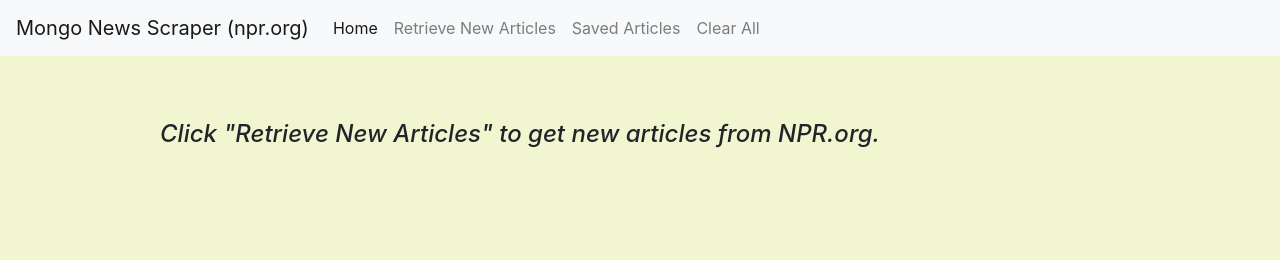
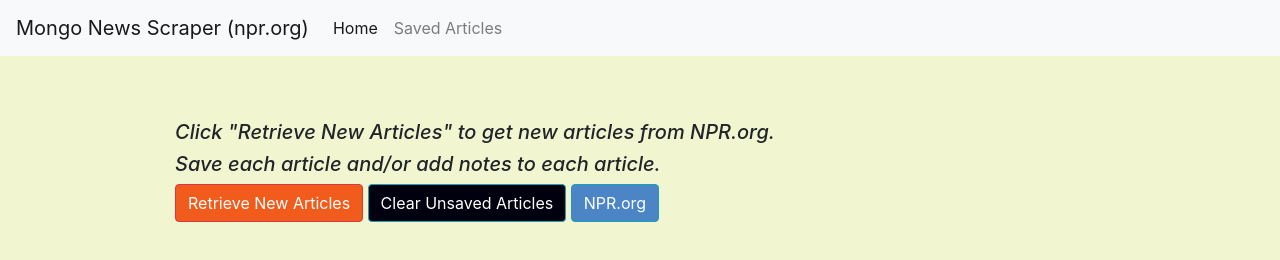
Before and after one commit to kylecom2000/MongoScrape, a website: page public/index.html in a window 1280 px wide. Drawn offline with nearby package versions, Linux system fonts and the light colour scheme; no server answers.

Commit message:
styling and reorganization of buttons

```diff
--- a/public/css/style.css
+++ b/public/css/style.css
@@ -1,11 +1,23 @@
 
 body { background-color: #F2F6D0 }
 
-#wrapper {
-  width: 960px;
+.container-fluid {
+  max-width: 960px;
   margin-left: auto;
   margin-right: auto;
   padding-top: 5%;
+}
+
+#scraper {
+  background-color: #F15B1C;
+}
+
+#deleteAll {
+  background-color: #00000F;
+}
+
+#nprORG {
+  background-color: #4C85C5;
 }
 
 /* #articles {
@@ -15,8 +27,8 @@ body { background-color: #F2F6D0 }
   height: 700px;
 } */
 
-img {
-  width: 300px;
+.container-fluid img {
+  max-width: 300px;
 }
 
 /* #notes {
--- a/public/index.html
+++ b/public/index.html
@@ -14,6 +14,7 @@
   </head>
 
   <body>
+
       <nav class="navbar navbar-expand-lg navbar-light bg-light">
           <a class="navbar-brand" href="#">Mongo News Scraper (npr.org)</a>
           <button class="navbar-toggler" type="button" data-toggle="collapse" data-target="#navbarNav" aria-controls="navbarNav" aria-expanded="false" aria-label="Toggle navigation">
@@ -26,22 +27,24 @@
                 <a class="nav-link" href="/">Home <span class="sr-only">(current)</span></a>
               </li>
               <li class="nav-item">
-                <a class="nav-link" id="scraper">Retrieve New Articles</a>
-              </li>
-              <li class="nav-item">
-                <a class="nav-link" id="savedArticles">Saved Articles</a>
-              </li>
-              <li class="nav-item">
-                <a class="nav-link" id="deleteAll">Clear All</a>
+                <a class="nav-link" id="savedArticlesBtn">Saved Articles</a>
               </li>
             </ul>
           </div>
       </nav>
 
-    <div id="wrapper">
-        <h4><i>Click "Retrieve New Articles" to get new articles from NPR.org.</i></h4>
-      <div id="articles"></div>
-      <div id="notes"></div>
+    <div class="container-fluid">
+    <!-- <div id="wrapper"> -->
+
+      <div id="articles">
+          <h5><i>Click "Retrieve New Articles" to get new articles from NPR.org.</i></h5>
+          <h5><i>Save each article and/or add notes to each article.</i></h5>
+          <button type="button" class="btn btn-danger" id="scraper">Retrieve New Articles</button>
+          <button type="button" class="btn btn-info" id="deleteAll">Clear Unsaved Articles</button>
+          <button type="button" class="btn btn-info" id="nprORG">NPR.org</button>
+          <br>
+          <br>
+      </div>
     </div>
 
     <div class="modal fade" id="notesModal" tabindex="-1" role="dialog" aria-labelledby="notesModalLabel" aria-hidden="true">
@@ -74,8 +77,8 @@
           </div>
         </div>
       </div>
-</div>
-
+    </div>
+  </div>
     <!-- JS to run on page after loading -->
     <script src="./js/app.js"></script>
   </body>
--- a/public/js/app.js
+++ b/public/js/app.js
@@ -1,5 +1,5 @@
 
-// Grab the articles as a json
+// Grab the articles json and append each item to html.
 $.getJSON("/articles", function(data) {
   for (var i = 0; i < data.length; i++) {
     cssID = `#${data[i]._id}`
@@ -8,9 +8,13 @@ $.getJSON("/articles", function(data) {
     $(cssID).append("<div class='media-body'><h5><a href='" + data[i].link + "'>" + data[i].title + "</a></h5>" + data[i].summary + "</div>");
     $(cssID).append("<br><button type='button' class='btn btn-warning' id='note' data-toggle='modal data-target='#notesModal' data-id='" + data[i]._id + "'>NOTE</buttton>");
     $(cssID).append("<br><button type='button' class='btn btn-success' id='saveArticle' data-id='" + data[i]._id + "'>SAVE</buttton>");
-    // $("#articles").append("<br>");
   }
 });
+
+// NPR.org
+$(document).on("click", "#nprORG", function(){
+  window.location.replace("http://www.npr.org")
+})
 
 // SCRAPE
 $(document).on("click", "#scraper", function() {
@@ -23,7 +27,7 @@ $(document).on("click", "#scraper", function() {
 });
 
 // DYNAMICALLY LOAD SAVED ARTICLES
-$(document).on("click", "#savedArticles", function() {
+$(document).on("click", "#savedArticlesBtn", function() {
   $.ajax({
     method: "GET",
     url: "/articles/savedArticles"
@@ -51,7 +55,7 @@ $(document).on("click", "#saveArticle", function() {
   }).then(function(savedOne){
     console.log(savedOne);
     $(cssID).empty();
-    $(cssID).test("SAVED");
+    $(cssID).text("SAVED");
   })
 })
 
```
Also changed, not shown: server.js (+7 -4 lines), 1 other file.
